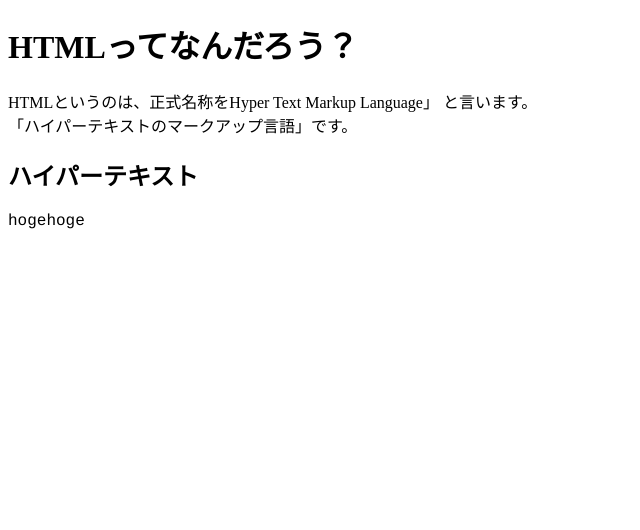
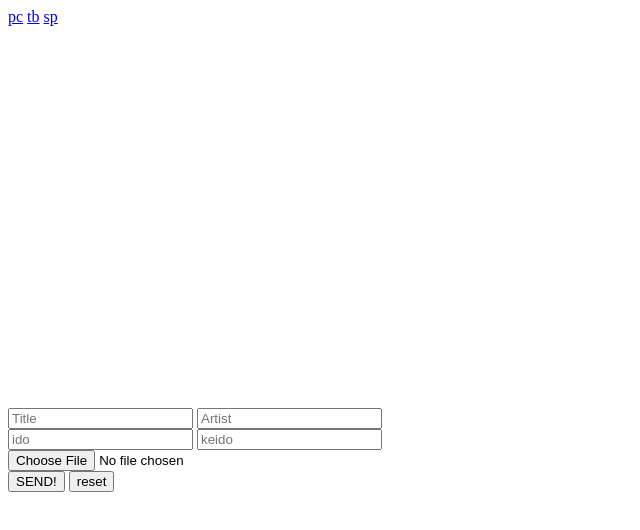
Before and after one commit to masamichihbb/hello, a plain HTML site: page index.html in a window 1280 px wide. Shown: the whole page, without its empty margins (0-640 px from the left). Drawn offline with nearby package versions, Linux system fonts and the light colour scheme.

Commit message:
Update index.html

```diff
--- a/index.html
+++ b/index.html
@@ -1,18 +1,50 @@
 <!DOCTYPE html>
-<html lang=”ja dir="ltr">
   <head>
-    <link rel="stylesheet" href="hello.css" type="text/css">
+  <meta charset="utf-8">
+    <title>soundoar</title>
     <meta charset="utf-8">
-    <title>Hello!</title>
+  	<meta name="viewport" content="width=device-width, initial-scale=1.0">
+    <link rel="stylesheet" href="https://unpkg.com/leaflet@1.3.1/dist/leaflet.css" integrity="sha512-Rksm5RenBEKSKFjgI3a41vrjkw4EVPlJ3+OiI65vTjIdo9brlAacEuKOiQ5OFh7cOI1bkDwLqdLw3Zg0cRJAAQ==" crossorigin="">
+    <link rel="stylesheet" href="pointer.css" type="text/css">
+    <script src="https://unpkg.com/leaflet@1.3.1/dist/leaflet.js" integrity="sha512-/Nsx9X4HebavoBvEBuyp3I7od5tA0UzAxs+j83KgC8PU0kgB4XiK4Lfe4y4cgBtaRJQEIFCW+oC506aPT2L1zw==" crossorigin=""></script>
+    <style type="text/css">
+     <!--
+      #mapid { height: 400px; width: 600px}
+    -->
+    </style>
+
   </head>
-  <body {font-family: -apple-system, 'BlinkMacSystemFont', 'Hiragino Kaku Gothic ProN', 'メイリオ', Sans-Serif;
-  }>
-    <h1>HTMLってなんだろう？</h1>
-    <p>HTMLというのは、正式名称をHyper Text Markup Language」
-      と言います。
-      <br>
-      「ハイパーテキストのマークアップ言語」です。</p>
-    <h2>ハイパーテキスト</h2>
-    <p class="sample1">hogehoge</p>
+  <body>
+    <div id="mapid">
+    <a class="pc_link" href="#">pc</a>
+	<a class="tb_link" href="#">tb</a>
+	<a class="sp_link" href="#">sp</a>
+    </div>
+
+    <script src="script.js">
+    </script>
+
+   <form method="POST"  enctype="multipart/form-data" action="./post.rb">
+
+
+<input name="title" type="text" maxlength="40" placeholder="Title">
+
+<input name="artist" type="text" maxlength="40" placeholder="Artist">
+
+
+<br>
+
+<input name="ido" type="text" placeholder="ido">
+<input name="keido" type="text" placeholder="keido">
+<br>
+<input type="file" name="file" id="inputFile"  accept=".wav, .mp3" requid>
+<br>
+
+ <input type="submit" value="SEND!">
+ <input type="reset" value="reset">
+
+</form>
+
+
   </body>
 </html>
```
